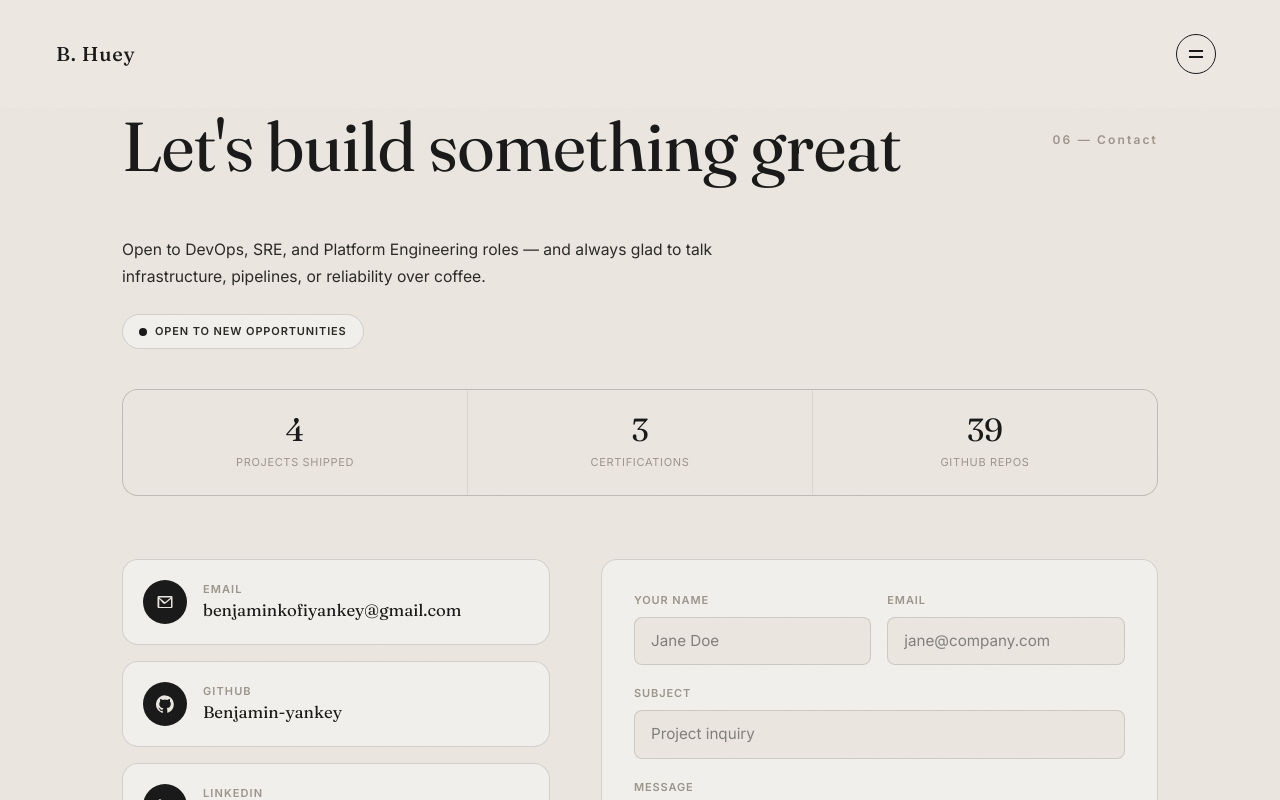
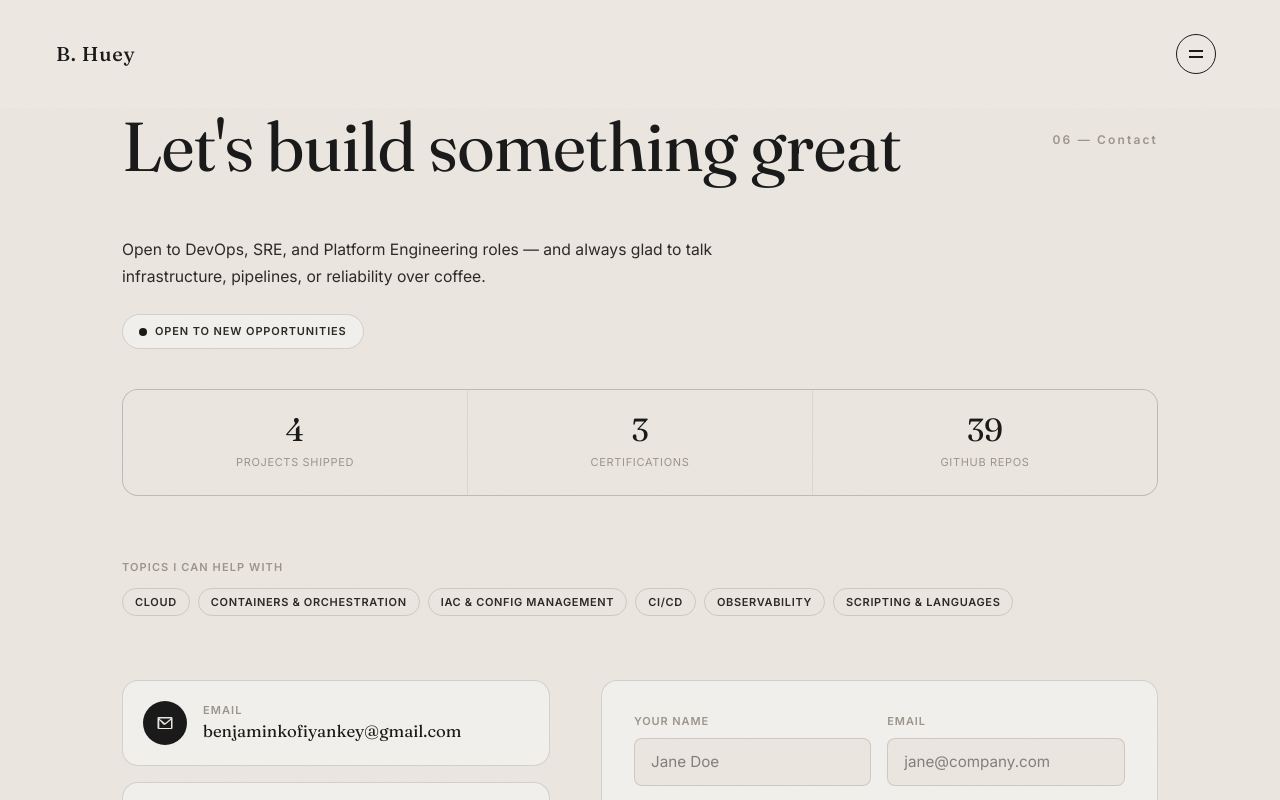
Before and after one commit to Benjamin-yankey/Portfolio, a React (Vite) app in the folder app/: page /contact in a window 1280 px wide. Shown: the top 800 px of the page. Built offline with nearby package versions, Linux system fonts and the light colour scheme.

Commit message:
Add skill categories section to Contact component

```diff
--- a/app/src/components/Contact.tsx
+++ b/app/src/components/Contact.tsx
@@ -1,7 +1,7 @@
 import { type SubmitEvent, useState } from 'react'
 import { site } from '../data/site'
 import { projects } from '../data/projects'
-import { certifications } from '../data/skills'
+import { certifications, skillCategories } from '../data/skills'
 import { githubStats } from '../data/githubStats'
 import { EmailIcon, GitHubIcon, LinkedInIcon } from './icons/SocialIcons'
 import { Reveal } from './Reveal'
@@ -80,6 +80,21 @@ export function Contact() {
             </div>
           ))}
         </Reveal>
+
+        {skillCategories.length > 0 && (
+          <Reveal as="div" className="mb-[clamp(40px,5vw,64px)]">
+            <span className="mb-3 block text-[11px] font-semibold tracking-[0.1em] text-muted uppercase">
+              Topics I can help with
+            </span>
+            <div className="flex flex-wrap gap-2">
+              {skillCategories.map((category) => (
+                <span key={category.title} className="tag-pill">
+                  {category.title}
+                </span>
+              ))}
+            </div>
+          </Reveal>
+        )}
 
         <div className="grid grid-cols-[1fr_1.3fr] gap-[clamp(28px,4vw,56px)] max-[860px]:grid-cols-1">
           <Reveal as="div" depth className="flex flex-col gap-4">
```
